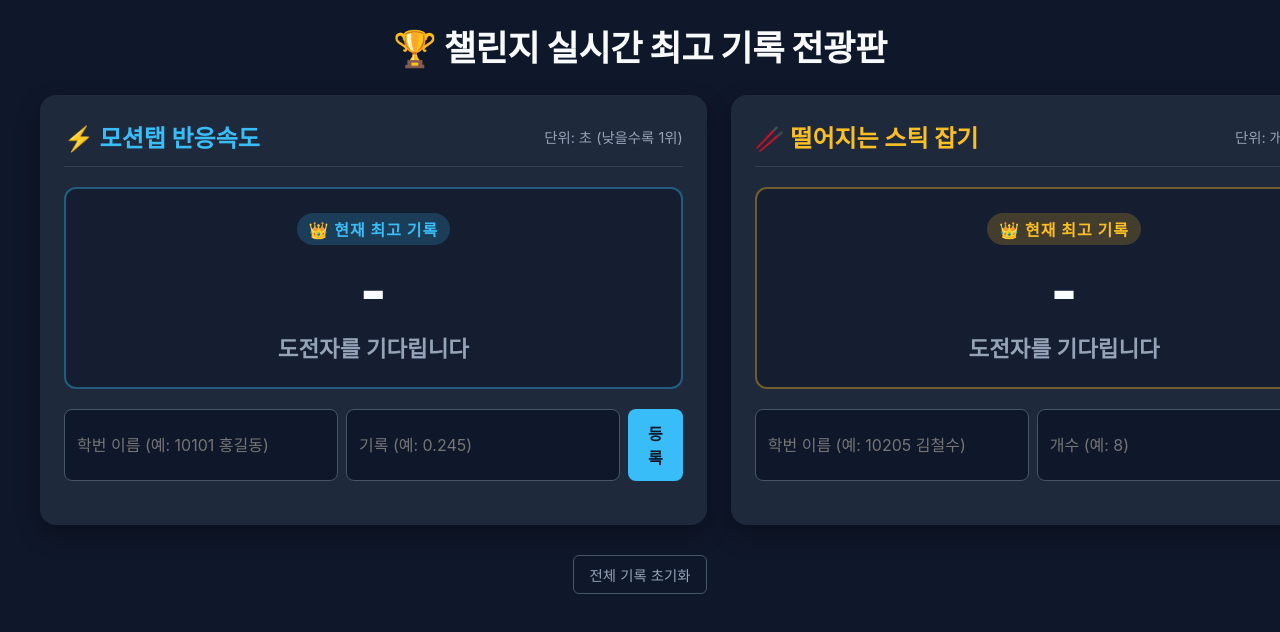
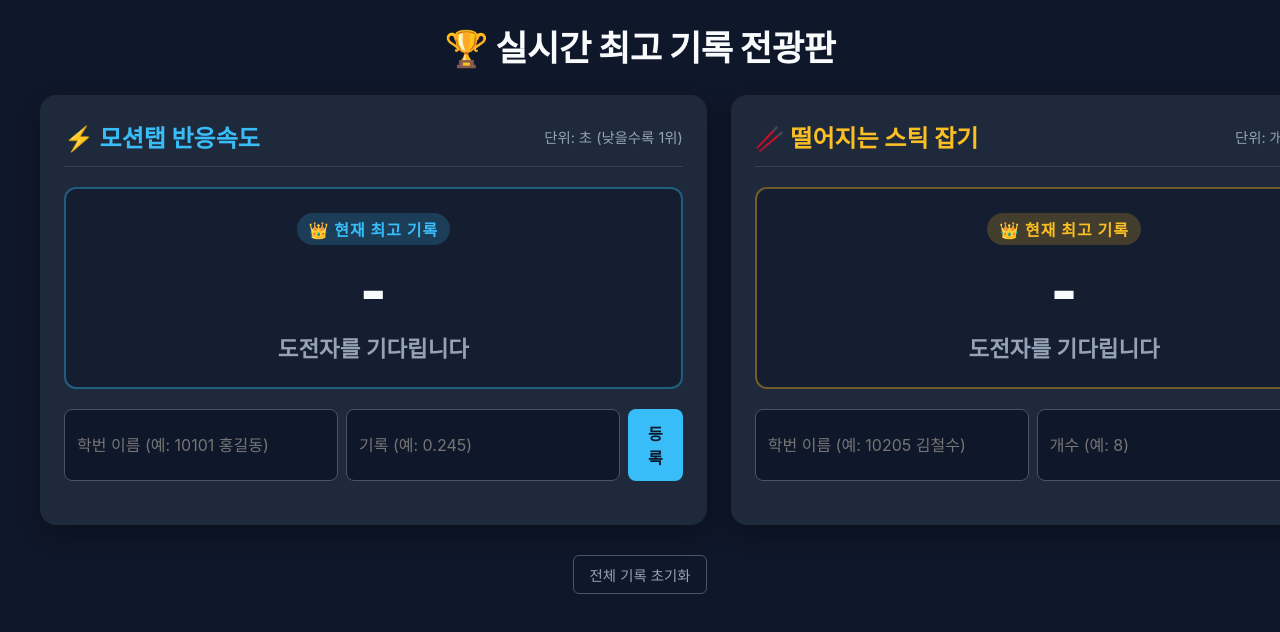
Before and after one commit to hyeseul01/-, a plain HTML site: page index.html in a window 1280 px wide. Shown: the top 632 px of the page. Drawn offline with Linux system fonts and the light colour scheme.

Commit message:
Update index.html

```diff
--- a/index.html
+++ b/index.html
@@ -213,7 +213,7 @@
 <body>
 
   <header>
-    <h1>🏆 챌린지 실시간 최고 기록 전광판</h1>
+    <h1>🏆 실시간 최고 기록 전광판</h1>
   </header>
 
   <div class="board-container">
```
